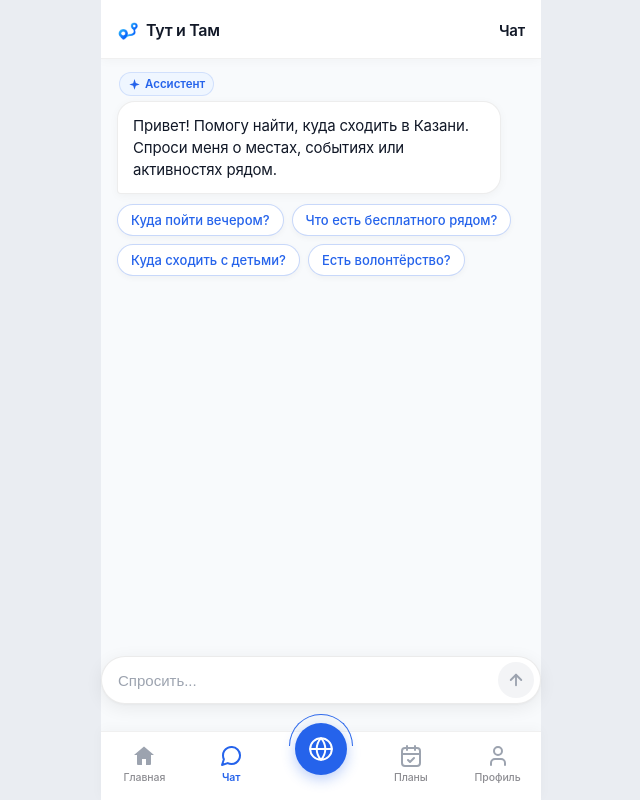
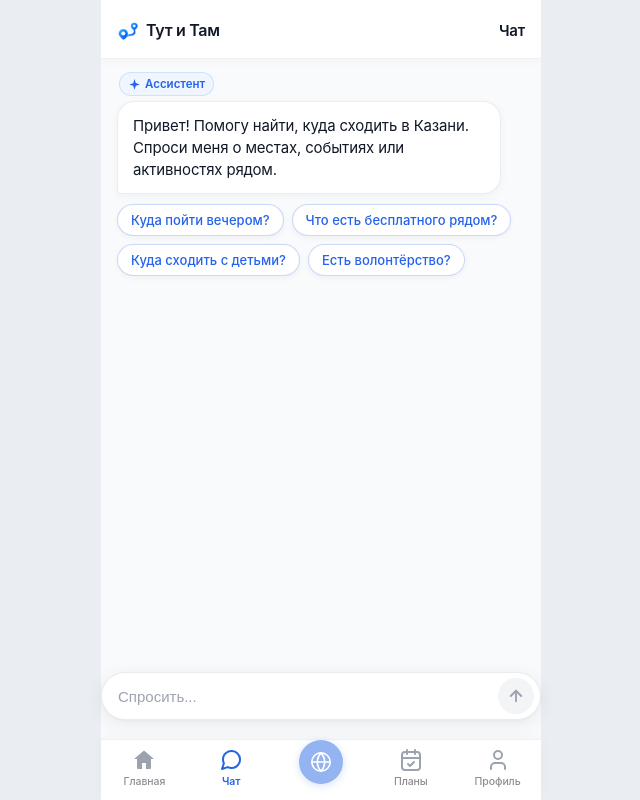
Before and after one commit to KroJIak-Studios/tut-i-tam-max-bot-bugs, a React (Vite) app in the folder frontend/mini-app/: page /chat in a window 1280 px wide. Shown: the whole page, without its empty margins (319-959 px from the left). Built offline with nearby package versions, Linux system fonts and the light colour scheme.

Commit message:
style(mini-app): refine map navigation active state

```diff
--- a/frontend/mini-app/src/components/BottomNavigation.module.css
+++ b/frontend/mini-app/src/components/BottomNavigation.module.css
@@ -72,7 +72,7 @@
   min-width: 60px;
 }
 
-/* Elegant concentric arc above center button as seen in reference */
+/* Elegant concentric arc above center button — active state (default) */
 .centerRingArc {
   position: absolute;
   top: -24px;
@@ -86,8 +86,17 @@
   border-bottom: 0;
   pointer-events: none;
   opacity: 0.95;
+  transition: opacity 0.2s ease, transform 0.2s ease;
 }
 
+/* Arc hidden when map is inactive */
+.arcHidden {
+  opacity: 0;
+  transform: translateX(-50%) scaleY(0.3);
+  pointer-events: none;
+}
+
+/* Center button — active state (default, on /map) */
 .centerButton {
   position: relative;
   top: -15px;
@@ -100,7 +109,22 @@
   justify-content: center;
   color: #ffffff;
   box-shadow: var(--shadow-floating);
-  transition: transform 0.18s cubic-bezier(0.16, 1, 0.3, 1), background-color 0.15s ease, box-shadow 0.18s ease;
+  transition:
+    transform 0.22s cubic-bezier(0.16, 1, 0.3, 1),
+    top 0.22s cubic-bezier(0.16, 1, 0.3, 1),
+    width 0.22s cubic-bezier(0.16, 1, 0.3, 1),
+    height 0.22s cubic-bezier(0.16, 1, 0.3, 1),
+    background-color 0.15s ease,
+    box-shadow 0.22s ease;
+}
+
+/* Center button — inactive state (not on /map) */
+.centerButtonInactive {
+  top: -6px;
+  width: 44px;
+  height: 44px;
+  background-color: #93B4F0;
+  box-shadow: 0 2px 8px rgba(37, 99, 235, 0.18);
 }
 
 .centerButton:hover {
@@ -109,11 +133,23 @@
   box-shadow: 0 6px 18px rgba(37, 99, 235, 0.4);
 }
 
+.centerButtonInactive:hover {
+  background-color: #7BA3E8;
+  transform: translateY(-1px) scale(1.02);
+  box-shadow: 0 4px 12px rgba(37, 99, 235, 0.25);
+}
+
 .centerButton:active {
   transform: scale(0.94);
   background-color: var(--color-primary-active);
 }
 
+.centerButtonInactive:active {
+  transform: scale(0.93);
+  background-color: #6B93D8;
+}
+
+/* --- Responsive compact screens --- */
 @media (max-height: 700px) {
   .navBar {
     padding-top: 4px;
@@ -147,4 +183,10 @@
     height: 48px;
     top: -13px;
   }
+
+  .centerButtonInactive {
+    top: -5px;
+    width: 40px;
+    height: 40px;
+  }
 }
--- a/frontend/mini-app/src/components/BottomNavigation.tsx
+++ b/frontend/mini-app/src/components/BottomNavigation.tsx
@@ -18,8 +18,13 @@ export const BottomNavigation: React.FC<BottomNavigationProps> = ({
   activeTab = 'home',
   onTabChange,
 }) => {
+  const isMapActive = activeTab === 'map'
+
   return (
-    <nav className={styles.navBarWrapper} aria-label="Основная навигация">
+    <nav
+      className={`${styles.navBarWrapper} ${isMapActive ? styles.mapActive : styles.mapInactive}`}
+      aria-label="Основная навигация"
+    >
       <div className={styles.navBar}>
         {/* Tab 1: Главная */}
         <button
@@ -47,14 +52,15 @@ export const BottomNavigation: React.FC<BottomNavigationProps> = ({
 
         {/* Center Tab: Карта */}
         <div className={styles.centerItemWrapper}>
-          <div className={styles.centerRingArc} aria-hidden="true" />
+          <div className={`${styles.centerRingArc} ${isMapActive ? '' : styles.arcHidden}`} aria-hidden="true" />
           <button
             type="button"
-            className={styles.centerButton}
+            className={`${styles.centerButton} ${isMapActive ? '' : styles.centerButtonInactive}`}
             onClick={() => onTabChange?.('map')}
             aria-label="Открыть карту"
+            aria-current={isMapActive ? 'page' : undefined}
           >
-            <IconGlobe size={26} color="#FFFFFF" />
+            <IconGlobe size={isMapActive ? 26 : 22} color="#FFFFFF" />
           </button>
         </div>
 
--- a/frontend/mini-app/src/components/Chat/ChatPage.module.css
+++ b/frontend/mini-app/src/components/Chat/ChatPage.module.css
@@ -1,7 +1,7 @@
 .pageContainer {
-  /* Systemic layout variables */
+  /* Systemic layout variables — map button is inactive on /chat, smaller overhang */
   --bottom-nav-height: 50px;
-  --bottom-nav-overhang: 24px;
+  --bottom-nav-overhang: 8px;
   --safe-area-bottom: max(env(safe-area-inset-bottom, 0px), 10px);
   --bottom-nav-total-reach: calc(var(--bottom-nav-height) + var(--bottom-nav-overhang) + var(--safe-area-bottom));
 
@@ -148,7 +148,7 @@
 @media (max-height: 700px) {
   .pageContainer {
     --bottom-nav-height: 42px;
-    --bottom-nav-overhang: 21px;
+    --bottom-nav-overhang: 7px;
     --safe-area-bottom: max(env(safe-area-inset-bottom, 0px), 6px);
     --bottom-nav-total-reach: calc(var(--bottom-nav-height) + var(--bottom-nav-overhang) + var(--safe-area-bottom));
 
```
